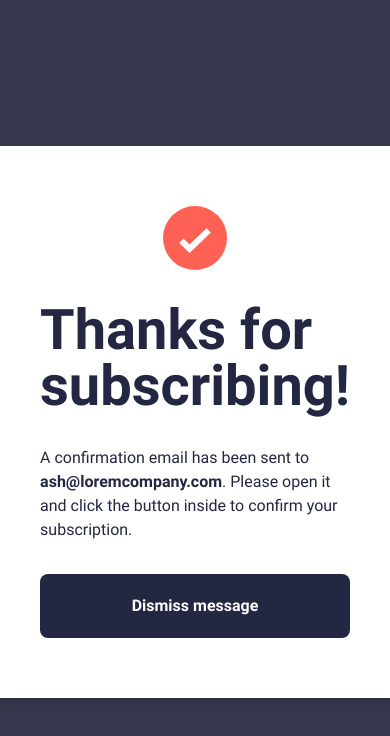
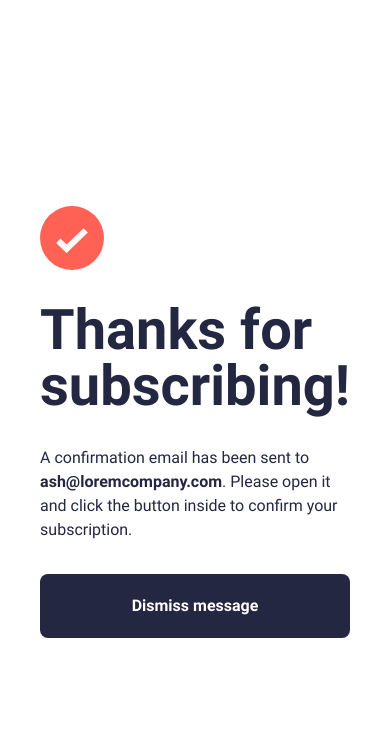
Before and after one commit to Maz-hub/newsletter-signup, a React (Vite) app: page / in a window 390 px wide. Shown: the top 736 px of the page. Built offline with nearby package versions, Linux system fonts and the light colour scheme.

Commit message:
Refactor SuccessCard layout and styles for improved mobile responsiveness

```diff
--- a/src/components/SuccessCard.jsx
+++ b/src/components/SuccessCard.jsx
@@ -2,10 +2,18 @@ import icon from "../assets/images/icon-list.svg";
 
 const SuccessCard = () => {
   return (
+    <div className="wrapper-mobile">
       <div className="card-success">
-      <img src={icon} alt="Success checkmark" className="w-16 h-16" />
+        <div className=" items-start">
+          <img
+            src={icon}
+            alt="Success checkmark"
+            className="w-16 h-16 shrink-0"
+          />
 
-      <h1 className="text-preset-1-success my-8">Thanks for subscribing!</h1>
+          <h1 className="text-preset-1-success my-8">
+            Thanks for subscribing!
+          </h1>
 
           <p className="text-preset-regular mb-8 lg:text-left">
             A confirmation email has been sent to{" "}
@@ -15,6 +23,8 @@ const SuccessCard = () => {
 
           <button className="button">Dismiss message</button>
         </div>
+      </div>
+    </div>
   );
 };
 
--- a/src/index.css
+++ b/src/index.css
@@ -72,7 +72,7 @@ body {
     background-color: var(--color-blue-700);
     font-family: var(--font-roboto);
 
-    @apply min-h-screen overflow-y-auto flex items-center justify-center;
+    @apply min-h-screen overflow-hidden flex items-center justify-center;
 }
 
 @layer components {
@@ -160,12 +160,16 @@ body {
     }
 
     .card-success {
-        @apply bg-white text-center lg:text-left w-full max-w-[504px] p-15 rounded-2xl flex flex-col items-center lg:items-start justify-center shadow-lg;
+        @apply bg-white text-center lg:text-left max-w-[504px] p-15 rounded-2xl flex flex-col items-center lg:items-start justify-center shadow-none md:shadow-lg;
     }
 
-    @media (min-width: 768px) {
-        .card-success {
-            @apply max-w-[504px];
+    .wrapper-mobile {
+        @apply min-h-screen w-full flex items-center justify-center bg-blue-700;
+    }
+
+    @media (max-width: 767px) {
+        .wrapper-mobile {
+            @apply bg-white;
         }
     }
 
@@ -173,4 +177,5 @@ body {
 
 
 
+
 }
```
Lines whose indentation alone changed are shown as unchanged.
